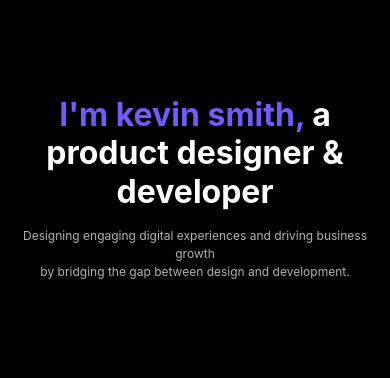
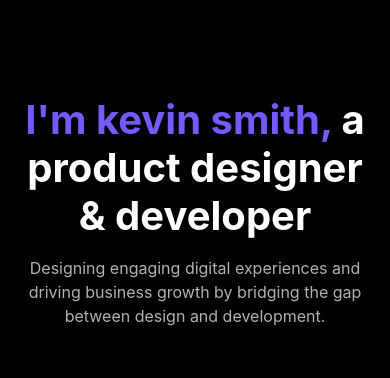
Before and after one commit to kevinsmithdesign/ksd-landing-page, a React (Vite) app: page / in a window 390 px wide. Shown: the top 378 px of the page. Built offline with nearby package versions, Linux system fonts and the light colour scheme; a web font is replaced by a local one.

Commit message:
Mobile updates

```diff
--- a/src/App.jsx
+++ b/src/App.jsx
@@ -65,19 +65,20 @@ export default function App() {
             color="white"
             mb={2}
             variant="h1"
-            sx={{ fontSize: { xs: "32px", sm: "70px", md: "80px" } }}
+            sx={{ fontSize: { xs: "40px", sm: "70px", md: "80px" } }}
           >
             <span style={{ color: "#745AFC" }}>I'm kevin smith,</span> a product
             designer & developer
           </Typography>
+          <Box sx={{ mx: "auto", maxWidth: "760px" }}>
             <Typography
               color="#ADB3BA"
-            sx={{ fontSize: { xs: "12px", sm: "24px" } }}
+              sx={{ fontSize: { xs: "16px", sm: "24px" } }}
             >
               Designing engaging digital experiences and driving business growth
-            <br />
               by bridging the gap between design and development.
             </Typography>
+          </Box>
         </Container>
         <ImgCarousel />
         <Container sx={{ my: 20 }}>
@@ -256,7 +257,7 @@ export default function App() {
             fontSize={{ xs: "60px", sm: "80px" }}
             mb={2}
           >
-            INSIGHT
+            IMPACT
           </Typography>
 
           <Grid container spacing={1} mb={1}>
@@ -272,7 +273,7 @@ export default function App() {
                   variant="h1"
                   color="white"
                   fontWeight="bold"
-                  sx={{ fontSize: { xs: "38px", sm: "64px" } }}
+                  sx={{ fontSize: { xs: "34px", sm: "64px" } }}
                   mb={6}
                 >
                   Discover, Design, <br />
```
Lines whose indentation alone changed are shown as unchanged.
